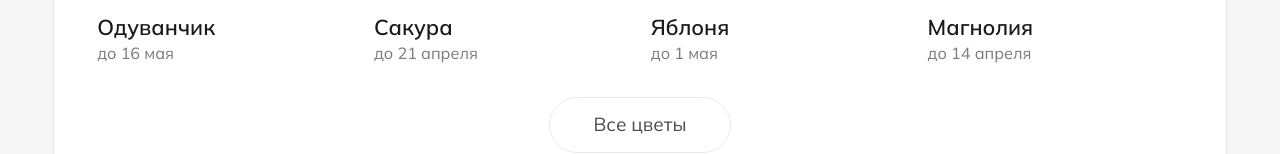
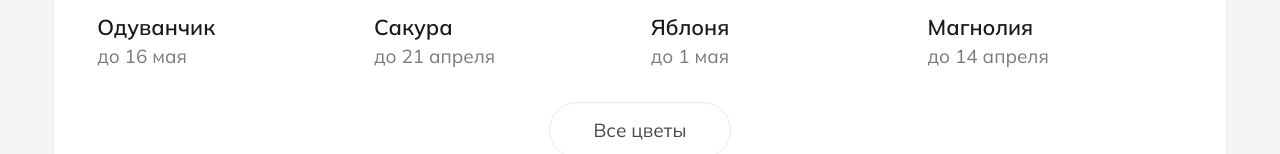
Before and after one commit to Spalesja/flowercalendar, a Next.js app: page / in a window 1280 px wide. Shown: the part 908-1062 px from the top of the page. Built offline with nearby package versions, Linux system fonts and the light colour scheme.

Commit message:
change fonts in flower blossom data

```diff
--- a/src/components/cards/plant-bloom-card.tsx
+++ b/src/components/cards/plant-bloom-card.tsx
@@ -27,7 +27,7 @@ export function PlantBloomCard({
         )}
       </div>
       <p className="font-semibold text-base text-text-primary">{name}</p>
-      <p className="text-xs text-text-tertiary">до {endDate}</p>
+      <p className="text-sm text-text-tertiary">до {endDate}</p>
     </a>
   );
 }
```
